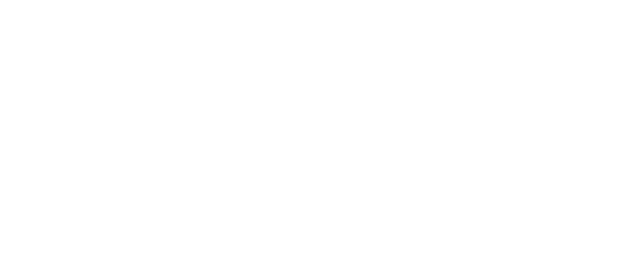
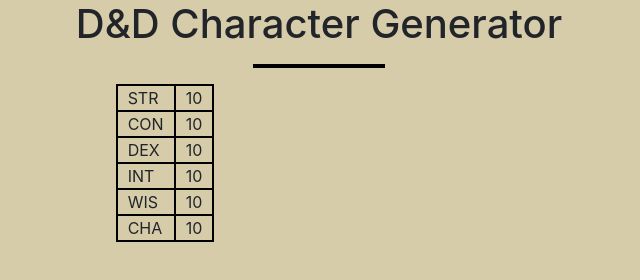
Before and after one commit to linkskywalker14/CharacterCreation, a plain HTML site: page index.html in a window 1280 px wide. Shown: the whole page, without its empty margins (321-961 px from the left). Drawn offline with Linux system fonts and the light colour scheme.

Commit message:
add rudimentary styling.

```diff
--- a/css/styles.css
+++ b/css/styles.css
@@ -0,0 +1,17 @@
+body{
+  background-color: #D6CCA9;
+}
+
+h1{
+  text-align: center;
+}
+
+hr{
+  width: 10%;
+  border: 2px solid black;
+}
+
+table, td{
+  border: 2px solid black;
+  padding: 0 10px 0 10px;
+}
--- a/index.html
+++ b/index.html
@@ -1,7 +1,7 @@
 <!DOCTYPE html>
 <html lang="en-US">
 <head>
-  <title>Calculator</title>
+  <title>Character Creation</title>
   <link href="css/bootstrap.css" rel="stylesheet" type="text/css">
   <link href="css/styles.css" rel="stylesheet" type="text/css">
   <script src="js/jquery-3.5.1.js"></script>
@@ -9,6 +9,39 @@
   <meta charset="utf-8"/>
 </head>
 <body>
-
+  <h1>D&D Character Generator</h1>
+  <hr />
+  <div class="row">
+    <div class="col-4"></div>
+    <div class="col-4">
+      <table>
+        <tr>
+          <td>STR</td>
+          <td>10</td>
+        </tr>
+        <tr>
+          <td>CON</td>
+          <td>10</td>
+        </tr>
+        <tr>
+          <td>DEX</td>
+          <td>10</td>
+        </tr>
+        <tr>
+          <td>INT</td>
+          <td>10</td>
+        </tr>
+        <tr>
+          <td>WIS</td>
+          <td>10</td>
+        </tr>
+        <tr>
+          <td>CHA</td>
+          <td>10</td>
+        </tr>
+      </table>
+    </div>
+    <div class="col-4"></div>
+  </div>
 </body>
 </html>
```
Also changed, not shown: img/Bayur.jpg (added).
